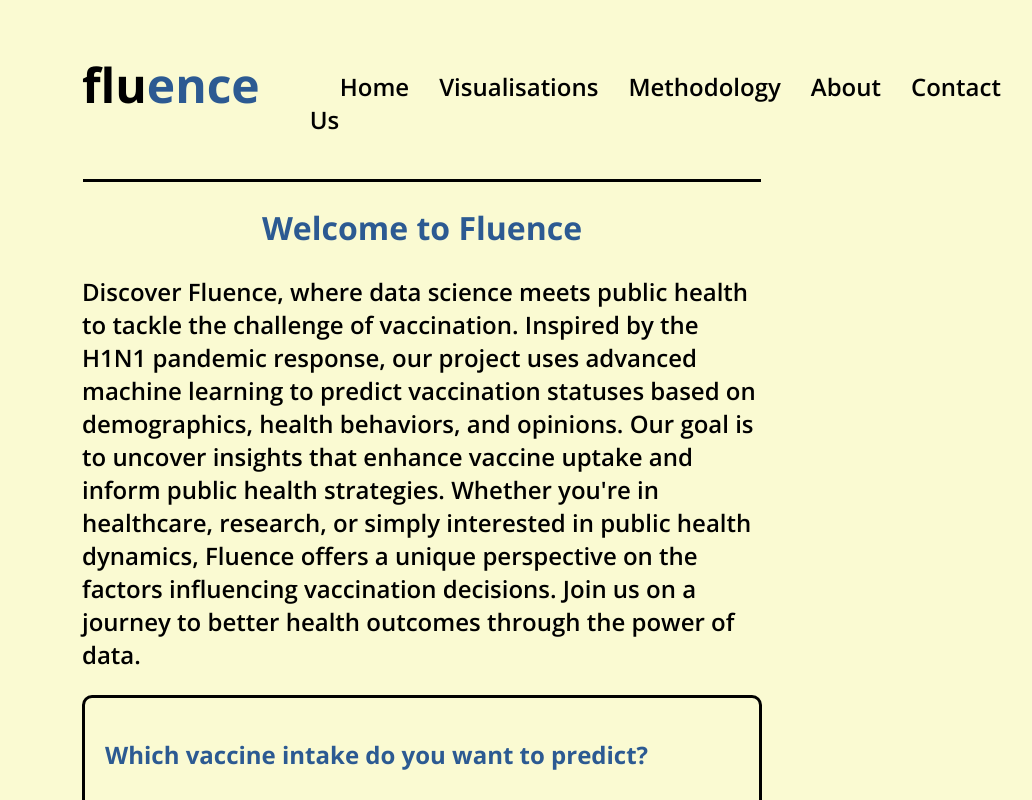
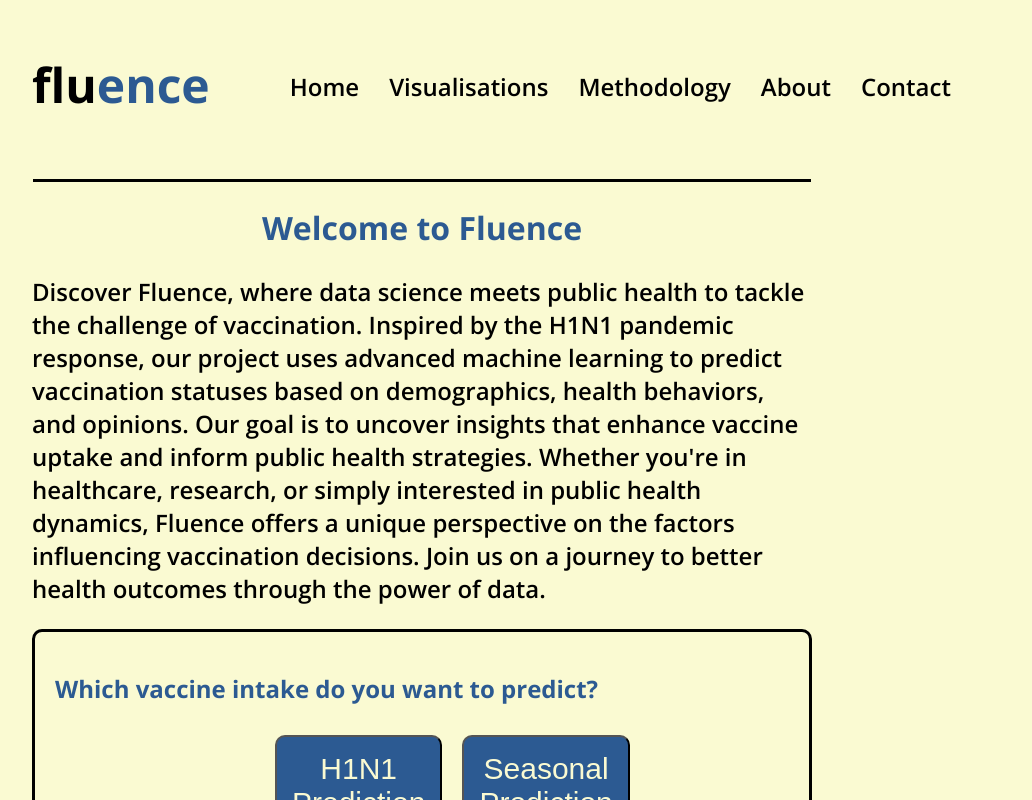
Before and after one commit to sarthakmishraa/fluence, a React (Create React App) app: page / in a window 1280 px wide. Shown: the top 800 px of the page, without its empty margins (218-1250 px from the left). Built offline with nearby package versions, Linux system fonts and the light colour scheme.

Commit message:
UI modifications"

```diff
--- a/src/App.css
+++ b/src/App.css
@@ -10,8 +10,8 @@
     font-family: Open Sans;
     background-color: lightgoldenrodyellow;
     color: #2C5A92;
-    padding-left: 300px;
-    padding-right: 300px;
+    padding-left: 250px;
+    padding-right: 250px;
 }
 
 code {
--- a/src/Navbar.js
+++ b/src/Navbar.js
@@ -16,7 +16,7 @@
           <Link to="/visualisations">Visualisations</Link>
           <Link to="/methodology">Methodology</Link>
           <Link to="/about">About</Link>
-          <Link to="https://adiimated.github.io/portfolio/#contact" target="_blank">Contact Us</Link>
+          <Link to="https://adiimated.github.io/portfolio/#contact" target="_blank">Contact</Link>
         </nav>
       </div>
     </div>
```
